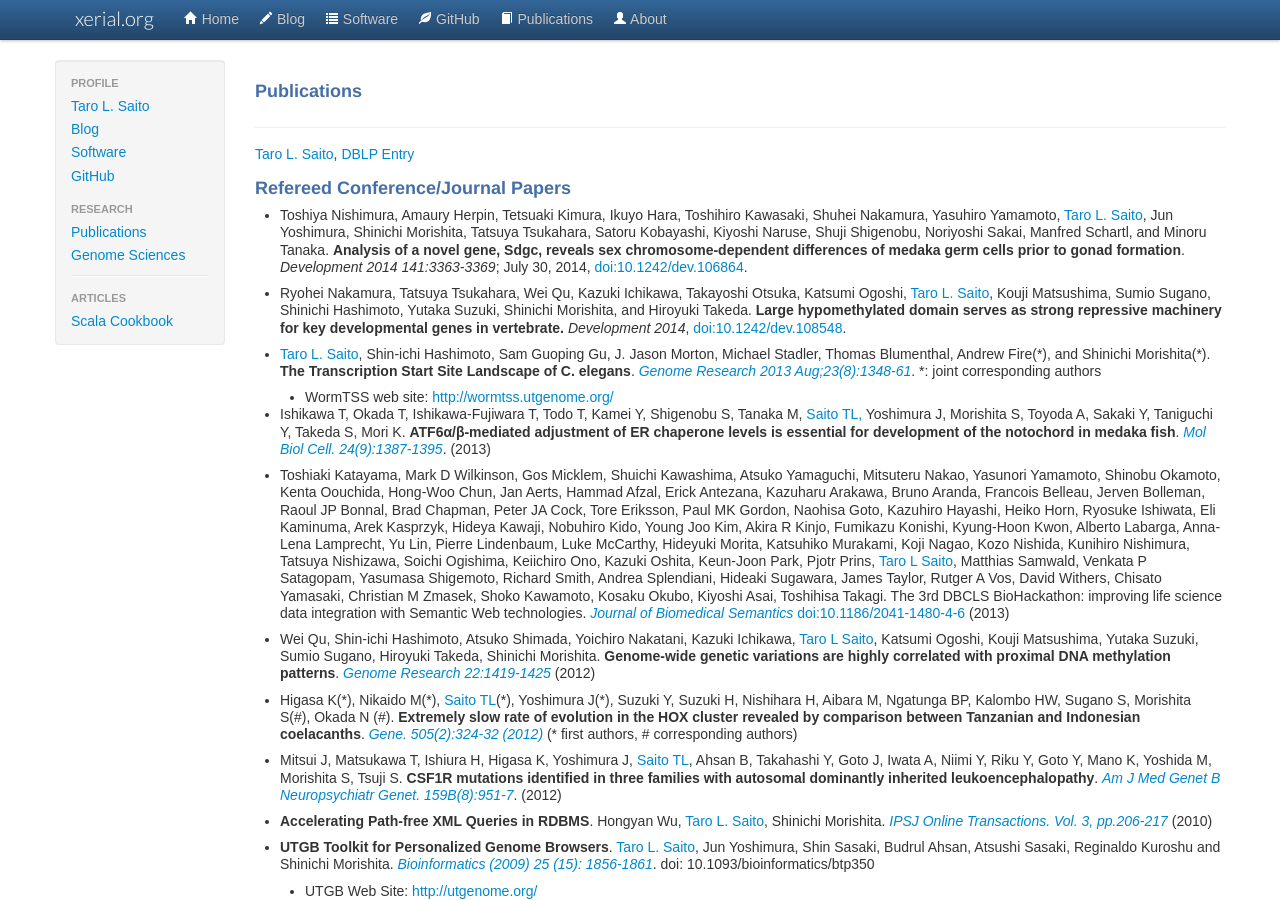
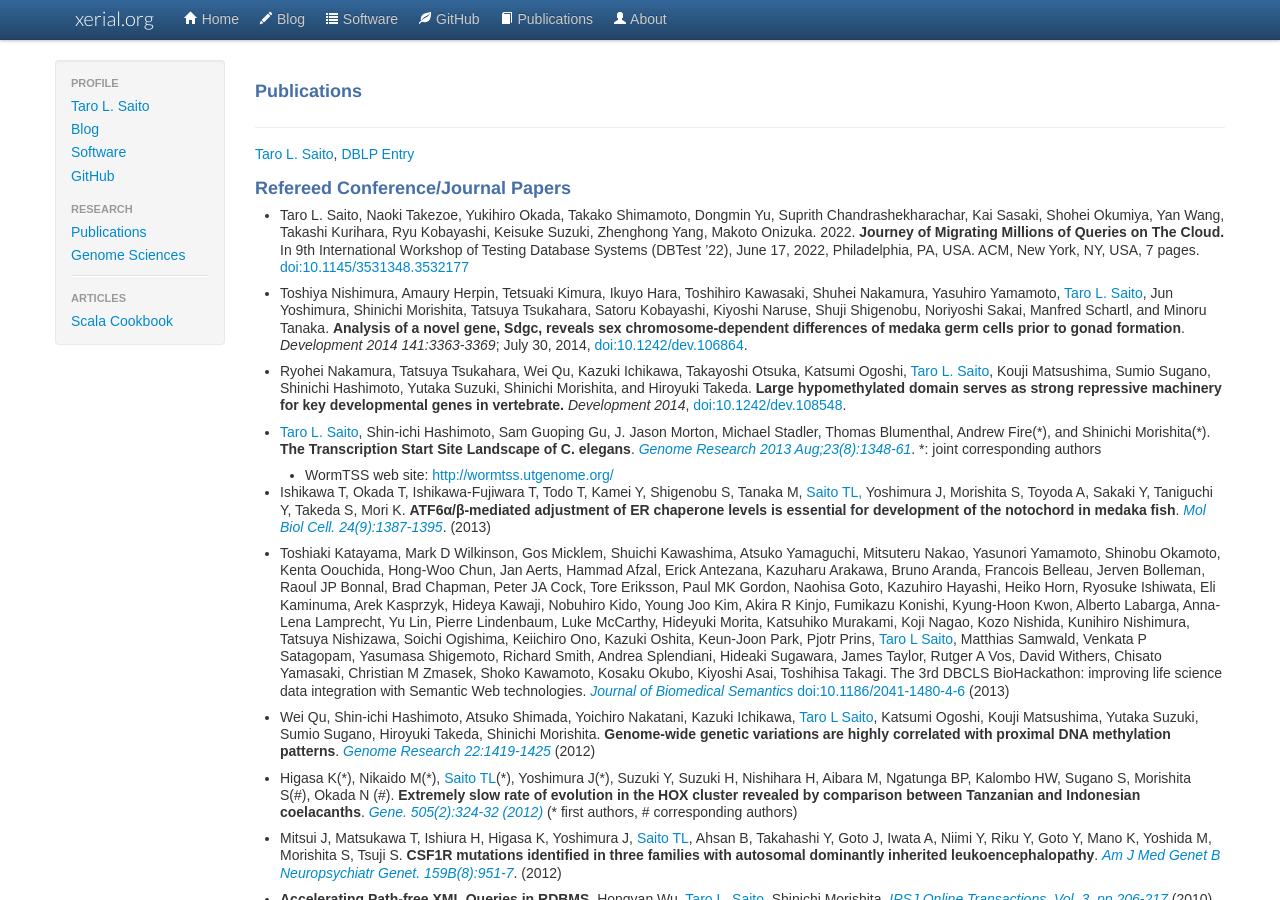
Before and after one commit to xerial/xerial.github.com, a Jekyll site: the page built from publication.md, in a window 1280 px wide and 900 px high. Built offline with Jekyll 4.4.1, drawn with Linux system fonts in a browser that asks for light colours; Markdown is read by kramdown in place of the engine named in the settings.

Commit message:
Update publication.md

```diff
--- a/publication.md
+++ b/publication.md
@@ -6,6 +6,14 @@ title: Publications
 [Taro L. Saito](/leo), [DBLP Entry](http://www.informatik.uni-trier.de/~ley/db/indices/a-tree/s/Saito:Taro_L=.html)
 
 ### Refereed Conference/Journal Papers
+
+- Taro L. Saito, Naoki Takezoe, Yukihiro Okada, Takako Shimamoto, Dongmin
+Yu, Suprith Chandrashekharachar, Kai Sasaki, Shohei Okumiya, Yan Wang,
+Takashi Kurihara, Ryu Kobayashi, Keisuke Suzuki, Zhenghong Yang, Makoto
+Onizuka. 2022. **Journey of Migrating Millions of Queries on The Cloud.**
+In 9th International Workshop of Testing Database Systems (DBTest ’22),
+June 17, 2022, Philadelphia, PA, USA. ACM, New York, NY, USA, 7 pages.
+[doi:10.1145/3531348.3532177](https://doi.org/10.1145/3531348.3532177)
 
 - Toshiya Nishimura, Amaury Herpin, Tetsuaki Kimura, Ikuyo Hara, Toshihiro Kawasaki, Shuhei Nakamura, Yasuhiro Yamamoto, [Taro L. Saito](/leo), Jun Yoshimura, Shinichi Morishita, Tatsuya Tsukahara, Satoru Kobayashi, Kiyoshi Naruse, Shuji Shigenobu, Noriyoshi Sakai, Manfred Schartl, and Minoru Tanaka. **Analysis of a novel gene, Sdgc, reveals sex chromosome-dependent differences of medaka germ cells prior to gonad formation**. *Development 2014 141:3363-3369*; July 30, 2014, [doi:10.1242/dev.106864](http://dev.biologists.org/content/early/2014/07/30/dev.106864.abstract).
 
```
